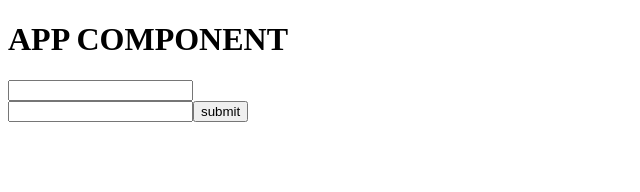
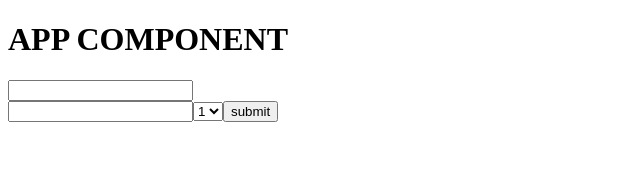
Before and after one commit to Dan-Ser-Vol/preview_project_react, a React (Create React App) app: page / in a window 1280 px wide. Shown: the top 192 px of the page, without its empty margins (0-640 px from the left). Built offline with nearby package versions, Linux system fonts and the light colour scheme.

Commit message:
preview 3-5

```diff
--- a/src/App.js
+++ b/src/App.js
@@ -1,24 +1,30 @@
 import {useForm} from "react-hook-form";
+import {savePost} from "./service/allService.";
 
 function App() {
   //
   // let [formValue, setFormValue] = useState({login:'', password:''})
 
 
-  const onsubmit = (data) => {
-    console.log(data)
+  const onsubmit = (post) => {
+  savePost(post).then(({data}) => console.log(data));
   }
 
   const {register, handleSubmit} = useForm()
 
-
   return (
       <div>
         <h1>APP COMPONENT</h1>
-
         <form onSubmit={handleSubmit(onsubmit)}>
           <input{...register('title', {required: true})} /> <br/>
           <input {...register('body')}/>
+          <select {...register('userId')}>
+            <option value="1">1</option>
+            <option value="2">2</option>
+            <option value="3">3</option>
+            <option value="4">4</option>
+            <option value="5">5</option>
+          </select>
           <button>submit</button>
         </form>
 
--- a/src/service/userService..js
+++ b/src/service/allService..js
@@ -2,7 +2,9 @@ import axios from 'axios'
 
 let axiosInstance = axios.create({
   baseURL: 'https://jsonplaceholder.typicode.com',
-  headers: {}
+  headers: {
+    'Content-type': 'application/json; charset=UTF-8',
+  },
 })
 
 const getUsers = () => {
@@ -13,6 +15,10 @@ const getUser = (id) => {
   return axiosInstance.get('/users/' + id)
 }
 
+const savePost = (data) => {
+  return axiosInstance.post('/posts', {data} )
+}
+
 export {
-  getUser, getUsers
+  getUser, getUsers, savePost
 }
```
